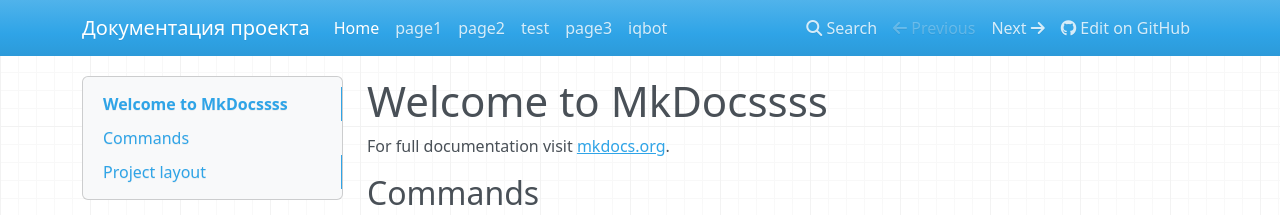
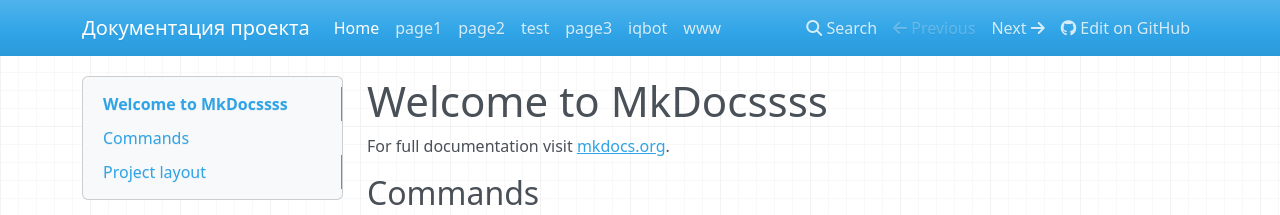
Before and after one commit to edwardozzz/docs-repo, an MkDocs documentation site: the page built from docs/index.md, in a window 1280 px wide. Shown: the top 215 px of the page. Built offline with MkDocs 1.6.1, drawn with Linux system fonts in a browser that asks for light colours; nearby versions of some CDN libraries.

Commit message:
Добавил файл

```diff
--- a/mkdocs.yml
+++ b/mkdocs.yml
@@ -13,6 +13,7 @@
   - test: 3.md
   - page3: 4.md
   - iqbot: iQBot_API.md
+  - www: www.md
 
 plugins:
   - search
```
Also changed, not shown: docs/www.md (added, +1 -0 lines).
